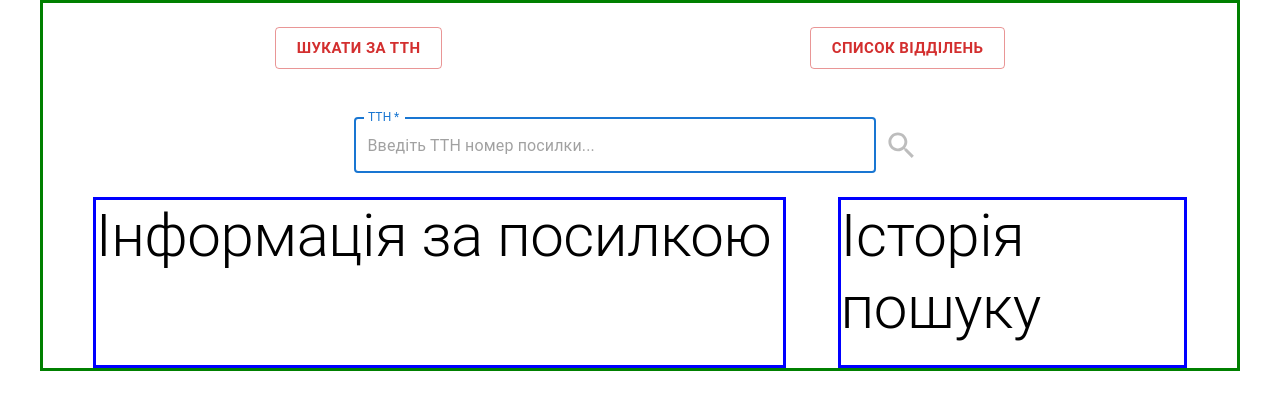
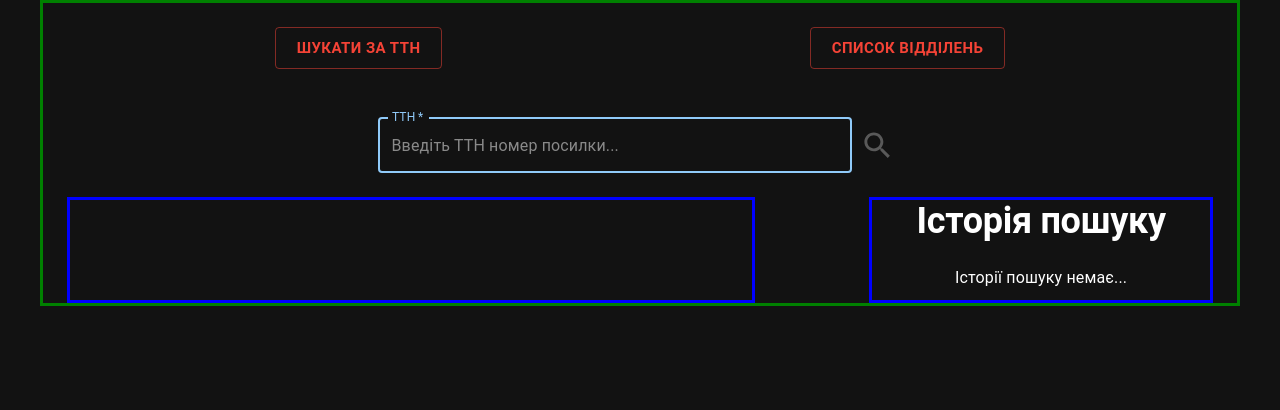
Before and after one commit to Kl0filinj/sameIt-test-task, a React (Create React App) app: page / in a window 1280 px wide. Shown: the top 410 px of the page. Built offline with nearby package versions, Linux system fonts and the light colour scheme.

Commit message:
tracking functions added | history list added | history persisted | loader created

```diff
--- a/src/api/packeges.ts
+++ b/src/api/packeges.ts
@@ -1,15 +1,31 @@
 import axios from 'axios';
 
 const BASE_URL = 'https://api.novaposhta.ua/v2.0/json/';
-// const API_KEY = '633a289e89aa24489caf8479765d2b32'
+const API_KEY = '633a289e89aa24489caf8479765d2b32'
+
+const reqStructure = (packageCode: string) => {
+  return {
+  apiKey: API_KEY,
+  modelName: "TrackingDocument",
+  calledMethod: "getStatusDocuments",
+  methodProperties: {
+    Documents: [
+      {
+        DocumentNumber: packageCode,
+        Phone: ""
+      }
+    ]
+  }
+}
+}
 
 const instance = axios.create({
   baseURL: BASE_URL,
 });
 
 export const getTrackPackageInfo = async (credentials: string) => {
-  const { data } = await instance.post('', credentials);
-  return data[0];
+  const { data } = await instance.post('', reqStructure(credentials));
+  return data.data[0];
 };
 
 // export const getOfficesInfoList = async () => {
--- a/src/components/DataSection/DataSection.tsx
+++ b/src/components/DataSection/DataSection.tsx
@@ -2,11 +2,28 @@ import { Box } from '@mui/system';
 import HistoryList from 'components/HistoryList/HistoryList';
 import PackageData from 'components/PackageData/PackageData';
 import React from 'react';
+import { useAppSelector } from 'redux/helpers/hook';
+import {
+  selectCurrentPackage,
+  selectPackageDataLoading,
+} from 'redux/data/data-selectors';
+import Loader from 'components/Loader/Loader';
 
-const DataSection = () => {
+const DataSection: React.FC = () => {
+  const currentPackageData = useAppSelector(selectCurrentPackage);
+  const isLoading = useAppSelector(selectPackageDataLoading);
+  console.log(isLoading);
   return (
-    <Box display={'flex'} justifyContent="space-around">
-      <PackageData />
+    <Box display={'flex'} justifyContent="space-between">
+      {/* {Object.keys(currentPackageData).length > 0 && (
+        <> */}
+      {!isLoading ? (
+        <PackageData packageData={currentPackageData} />
+      ) : (
+        <Loader />
+      )}
+      {/* </>
+      )} */}
       <HistoryList />
     </Box>
   );
--- a/src/components/HistoryList/HistoryList.tsx
+++ b/src/components/HistoryList/HistoryList.tsx
@@ -1,13 +1,45 @@
-import { Box, Typography } from '@mui/material';
+import {
+  Box,
+  List,
+  ListItem,
+  ListItemButton,
+  ListItemText,
+  Typography,
+} from '@mui/material';
 import React from 'react';
+import { selectHistory } from 'redux/data/data-selectors';
+import { useAppSelector } from 'redux/helpers/hook';
 
 const HistoryList = () => {
+  const historyList = useAppSelector(selectHistory);
   return (
     <Box border={3} borderColor="blue" flexBasis={'30%'}>
-      <Typography variant="h2" gutterBottom>
+      <Typography
+        variant="h2"
+        fontWeight={'700'}
+        fontSize={36}
+        textAlign="center"
+        gutterBottom
+      >
         Історія пошуку
       </Typography>
-      <Box></Box>
+      <List>
+        {historyList.length !== 0 ? (
+          <>
+            {historyList.map((item, index) => (
+              <ListItem disablePadding key={index}>
+                <ListItemButton component="button">
+                  <ListItemText primary={item} />
+                </ListItemButton>
+              </ListItem>
+            ))}
+          </>
+        ) : (
+          <Typography variant="subtitle1" textAlign="center">
+            Історії пошуку немає...
+          </Typography>
+        )}
+      </List>
     </Box>
   );
 };
--- /dev/null
+++ b/src/components/Loader/Loader.tsx
@@ -0,0 +1,12 @@
+import { Box, CircularProgress } from '@mui/material';
+import React from 'react';
+
+const Loader = () => {
+  return (
+    <Box width={'100%'} textAlign={'center'}>
+      <CircularProgress color="secondary" thickness={4} size={60} />
+    </Box>
+  );
+};
+
+export default Loader;
--- a/src/components/PackageData/PackageData.tsx
+++ b/src/components/PackageData/PackageData.tsx
@@ -1,15 +1,93 @@
-import { Box, Typography } from '@mui/material';
+import { Box, Card, CardContent, Divider, Typography } from '@mui/material';
+import { red } from '@mui/material/colors';
 import React from 'react';
+import { ITrackInfoResponse } from 'redux/helpers/dataTypes';
+interface PackageDataProps {
+  packageData: Partial<ITrackInfoResponse>;
+}
 
-const PackageData = () => {
+const PackageData: React.FC<PackageDataProps> = ({ packageData }) => {
+  const {
+    WarehouseSender,
+    WarehouseRecipient,
+    FactualWeight,
+    ActualDeliveryDate,
+    DocumentCost,
+    Number,
+  } = packageData;
+
   return (
     <Box border={3} borderColor="blue" flexBasis={'60%'}>
-      <Typography variant="h2" gutterBottom>
-        Інформація за посилкою
-      </Typography>
-      <Box></Box>
+      {Object.keys(packageData).length > 0 && (
+        <>
+          <Typography
+            variant="h2"
+            fontWeight={'700'}
+            fontSize={36}
+            textAlign="center"
+            gutterBottom
+          >
+            Інформація за посилкою
+          </Typography>
+          <Box>
+            <Card>
+              <CardContent>
+                <Box mb={3}>
+                  <Typography variant="h5" color={red[500]} gutterBottom>
+                    Відправник
+                  </Typography>
+                  <Typography variant="h5" component="p">
+                    {WarehouseSender}
+                  </Typography>
+                  <Divider />
+                </Box>
+
+                <Box mb={3}>
+                  <Typography variant="h5" color={red[500]} gutterBottom>
+                    Отримувач
+                  </Typography>
+                  <Typography variant="h5" component="p">
+                    {WarehouseRecipient}
+                  </Typography>
+                  <Divider />
+                </Box>
+
+                <Typography variant="h5" color={red[500]} gutterBottom>
+                  Опис
+                </Typography>
+                <Typography variant="h5" component="p">
+                  Номер: {Number}
+                </Typography>
+
+                <Typography variant="h5" component="p">
+                  Дата доставки: {ActualDeliveryDate}
+                </Typography>
+
+                <Typography variant="h5" component="p">
+                  Вартість: {DocumentCost} ₴
+                </Typography>
+
+                <Typography variant="h5" component="p">
+                  Вага: {FactualWeight}
+                </Typography>
+              </CardContent>
+            </Card>
+          </Box>
+        </>
+      )}
     </Box>
   );
 };
 
+// FactualWeight: string,
+// DocumentCost: string,
+// WarehouseRecipient: string,
+// WarehouseSender: string,
+// Number: string,
+
+// CitySender: string,
+// CityRecipient: string,
+
+// ActualDeliveryDate: string,
+
 export default PackageData;
--- a/src/components/SearchBar/SearchBar.tsx
+++ b/src/components/SearchBar/SearchBar.tsx
@@ -2,9 +2,20 @@ import SearchIcon from '@mui/icons-material/Search';
 import { IconButton, TextField } from '@mui/material';
 import { Box } from '@mui/system';
 import React, { useState } from 'react';
+import { useAppDispatch } from 'redux/helpers/hook';
+import { getTrackInfo } from 'redux/data/data-operations';
 
 const SearchBar = () => {
   const [packageNumber, setPackageNumber] = useState('');
+  const dispatch = useAppDispatch();
+
+  const searchSubmitHandler = () => {
+    if (packageNumber.length < 14) {
+      console.log('Wrong code !');
+      return;
+    }
+    dispatch(getTrackInfo(packageNumber));
+  };
   return (
     <Box
       m={'auto'}
@@ -18,7 +29,7 @@ const SearchBar = () => {
         id="outlined-search"
         label="ТТН"
         type="search"
-        autoComplete="off"
+        autoComplete="on"
         placeholder="Введіть ТТН номер посилки..."
         value={packageNumber}
         onChange={(evt: React.ChangeEvent<HTMLInputElement>) =>
@@ -33,6 +44,7 @@ const SearchBar = () => {
         aria-label="upload picture"
         component="label"
         disabled={packageNumber === ''}
+        onClick={() => searchSubmitHandler()}
       >
         <SearchIcon fontSize="large" />
       </IconButton>
--- a/src/index.tsx
+++ b/src/index.tsx
@@ -3,12 +3,21 @@ import ReactDOM from 'react-dom/client';
 import { App } from 'components/App';
 import './index.css';
 import { Provider } from 'react-redux';
-import { store } from 'redux/store';
-
+import { persistor, store } from 'redux/store';
+import { ThemeProvider } from '@mui/material/styles';
+import { darkTheme } from 'utils/extendTheme';
+import CssBaseline from '@mui/material/CssBaseline';
+import { PersistGate } from 'redux-persist/integration/react';
+// console.log(darkTheme);
 ReactDOM.createRoot(document.getElementById('root') as HTMLElement).render(
   <React.StrictMode>
     <Provider store={store}>
-      <App />
+      <PersistGate loading={null} persistor={persistor}>
+        <ThemeProvider theme={darkTheme}>
+          <CssBaseline />
+          <App />
+        </ThemeProvider>
+      </PersistGate>
     </Provider>
   </React.StrictMode>
 );
--- a/src/redux/data/data-selectors.ts
+++ b/src/redux/data/data-selectors.ts
@@ -2,6 +2,8 @@ import { RootState } from "redux/store";
 
 export const selectCurrentPackage = (state: RootState) => state.data.currentPackage;
 
+export const selectHistory = (state: RootState) => state.data.history;
+
 export const selectError = (state: RootState) => state.data.error;
 
 export const selectPackageDataLoading = (state: RootState) => state.data.isLoading;
--- a/src/redux/data/data-slice.ts
+++ b/src/redux/data/data-slice.ts
@@ -5,9 +5,11 @@ import {
 import { getTrackInfo } from './data-operations';
 import { WritableDraft } from 'immer/dist/internal';
 import { ITrackInfoResponse } from 'redux/helpers/dataTypes';
+import { persistReducer } from 'redux-persist';
+import storage from 'redux-persist/lib/storage';
 
 interface IPackageDataState {
-    currentPackage: Object,
+    currentPackage: Partial<ITrackInfoResponse> ,
     history: String[],
     officesList: [],
     isLoading: Boolean,
@@ -61,5 +63,11 @@ export const packageData = createSlice({
   reducers: {},
 });
 
+const persistConfig = {
+  key: 'package-data',
+  storage,
+  whitelist: ['history'],
+};
+
 // export const { addTask, deleteTask } = contactsSlice.actions;
-export const packageDataReducer = packageData.reducer;
+export const packageDataReducer = persistReducer(persistConfig, packageData.reducer);
--- a/src/redux/store.ts
+++ b/src/redux/store.ts
@@ -1,29 +1,29 @@
 import { configureStore } from '@reduxjs/toolkit';
 import { packageDataReducer } from './data/data-slice';
 
-// import {
-//   persistStore,
-//   FLUSH,
-//   REHYDRATE,
-//   PAUSE,
-//   PERSIST,
-//   PURGE,
-//   REGISTER,
-// } from 'redux-persist';
+import {
+  persistStore,
+  FLUSH,
+  REHYDRATE,
+  PAUSE,
+  PERSIST,
+  PURGE,
+  REGISTER,
+} from 'redux-persist';
 
 export const store = configureStore({
   reducer: {
     data: packageDataReducer,
   },
-//   middleware: getDefaultMiddleware =>
-//     getDefaultMiddleware({
-//       serializableCheck: {
-//         ignoredActions: [FLUSH, REHYDRATE, PAUSE, PERSIST, PURGE, REGISTER],
-//       },
-//     }),
+  middleware: getDefaultMiddleware =>
+    getDefaultMiddleware({
+      serializableCheck: {
+        ignoredActions: [FLUSH, REHYDRATE, PAUSE, PERSIST, PURGE, REGISTER],
+      },
+    }),
 });
 
-// export const persistor = persistStore(store);
+export const persistor = persistStore(store);
 
 export type RootState = ReturnType<typeof store.getState>
 export type AppDispatch = typeof store.dispatch
--- /dev/null
+++ b/src/utils/extendTheme.ts
@@ -0,0 +1,7 @@
+import {  createTheme } from '@mui/material/styles';
+
+export const darkTheme = createTheme({
+  palette: {
+    mode: 'dark',
+  },
+});
```
